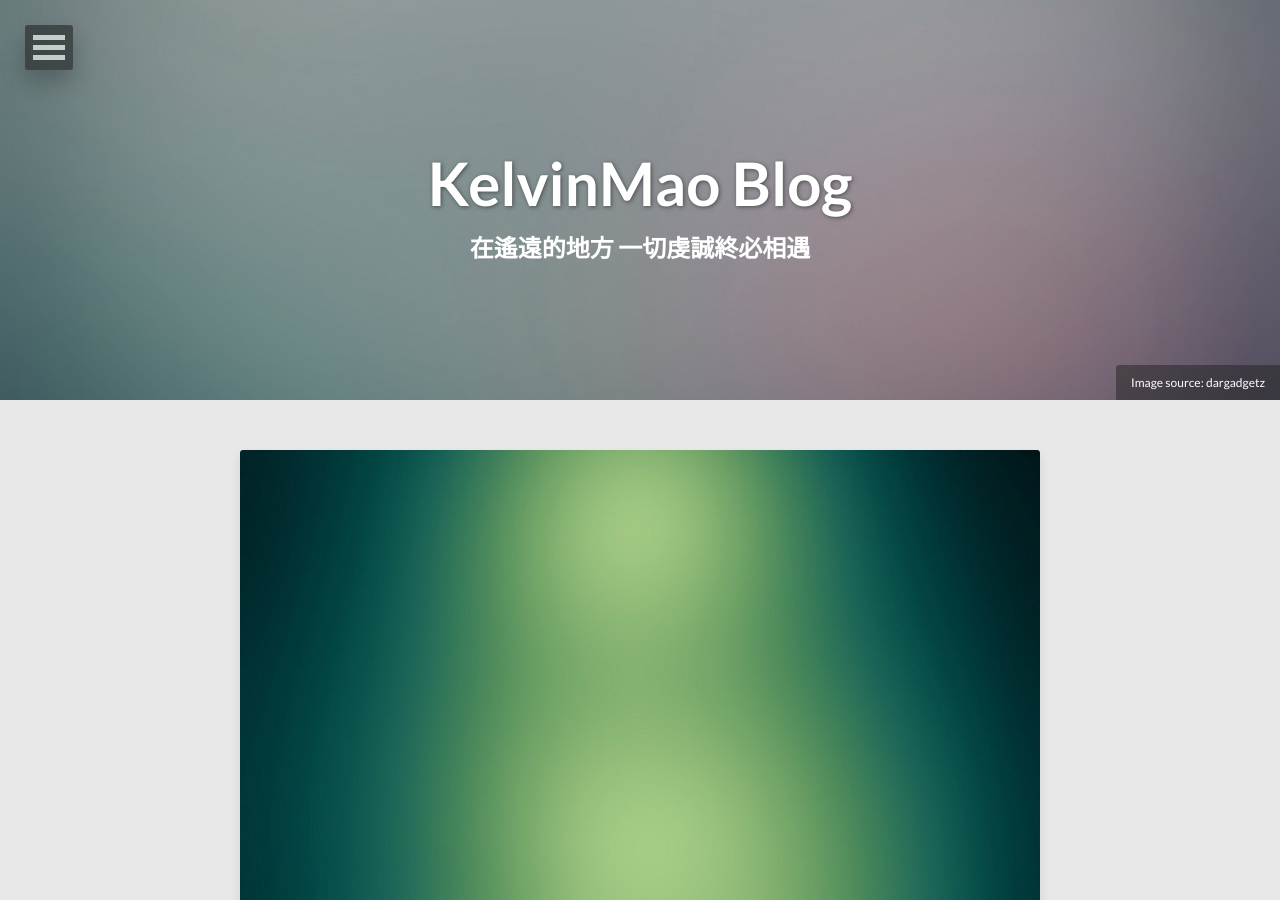
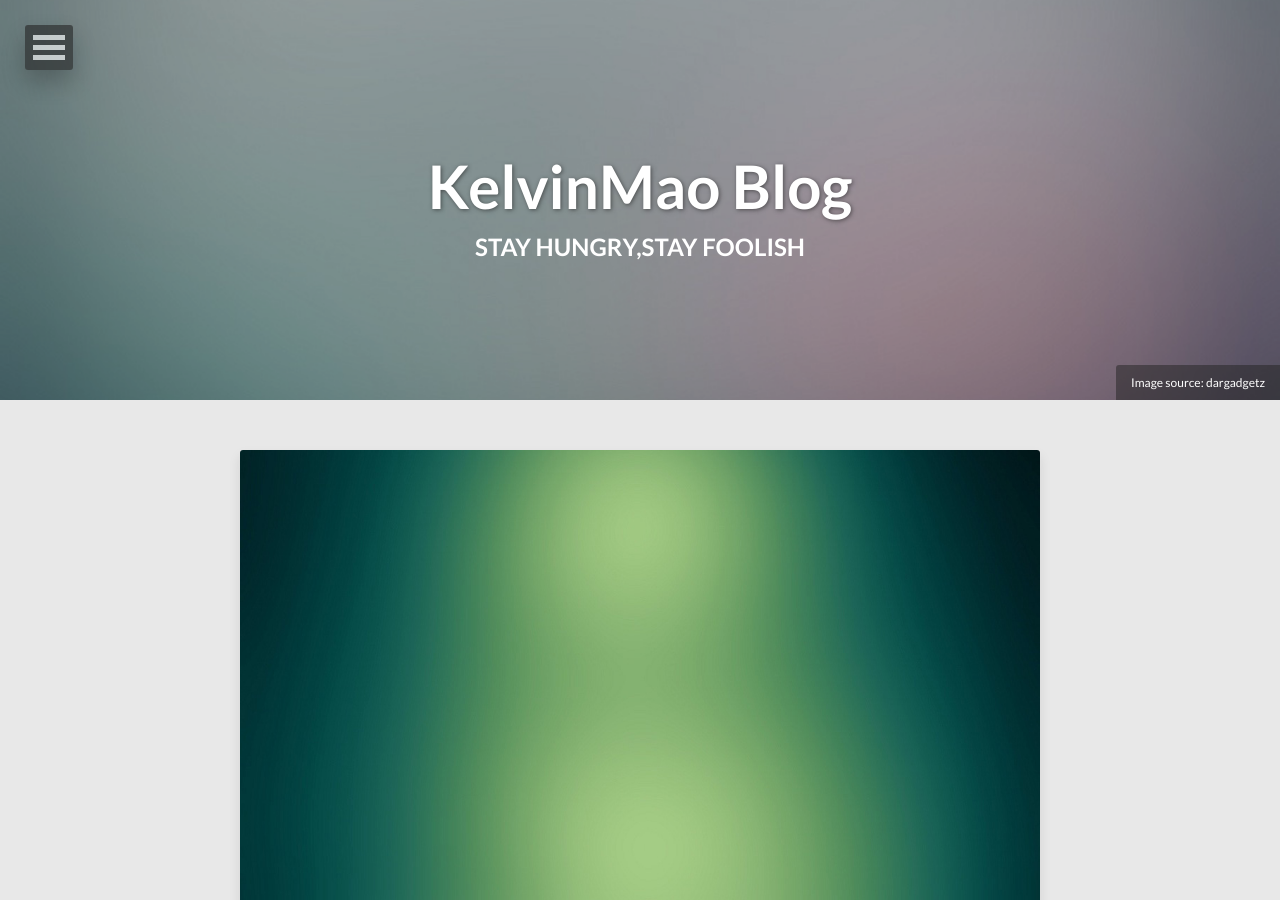
Before and after one commit to Kelvinmao/kelvinmao.github.io, a Jekyll site: the page built from index.html, in a window 1280 px wide and 900 px high. Built offline with Jekyll 4.4.1, drawn with Linux system fonts in a browser that asks for light colours; nearby versions of some CDN libraries; the list of posts is cut into pages by our own code.

Commit message:
2016-08-15

```diff
--- a/index.html
+++ b/index.html
@@ -1,9 +1,9 @@
 ---
 layout: post-index
-title: 在遙遠的地方 一切虔誠終必相遇
+title: Stay hungry,Stay foolish
 description: "Describe this nonsense."
 tags: [Jekyll, theme, themes, responsive, blog, modern]
-comments: false
+comments: true
 image:
   feature: abstract-1.jpg
   credit: dargadgetz
```
